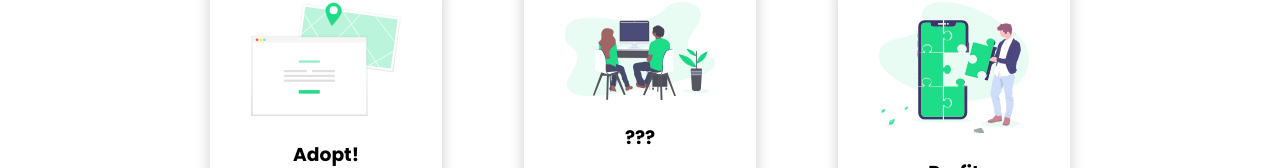
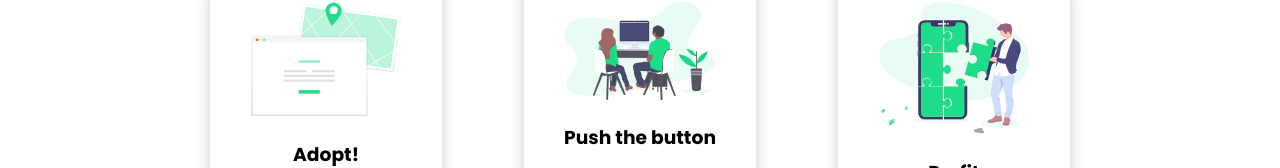
Before and after one commit to osawa310000/landing, a plain HTML site: page index.html in a window 1280 px wide. Shown: the part 632-800 px from the top of the page. Drawn offline with nearby package versions, Linux system fonts and the light colour scheme.

Commit message:
Update index.html

```diff
--- a/index.html
+++ b/index.html
@@ -32,7 +32,7 @@
       </div>
       <div class="card">
         <img src="../images/learn.svg" alt="???">
-        <h3>???</h3>
+        <h3>Push the button</h3>
         <button onclick="document.getElementById('sound1').play();">PUSH!</button>
       </div>
       <div class="card">
```
